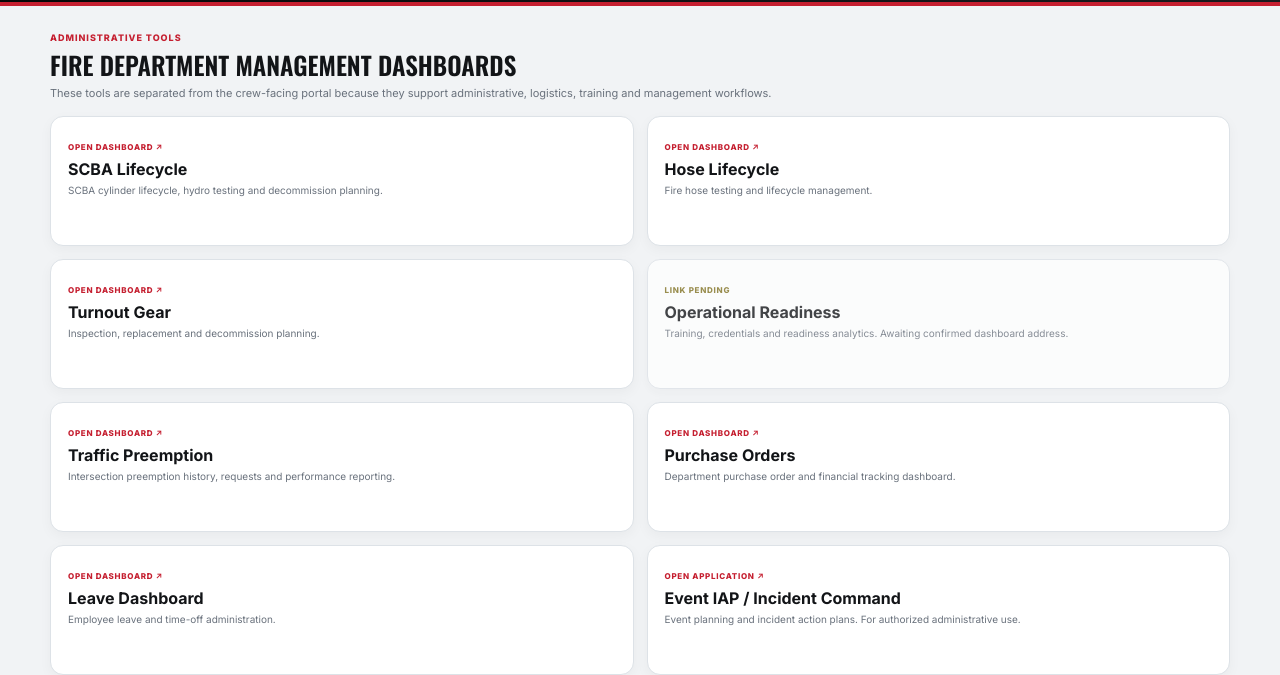
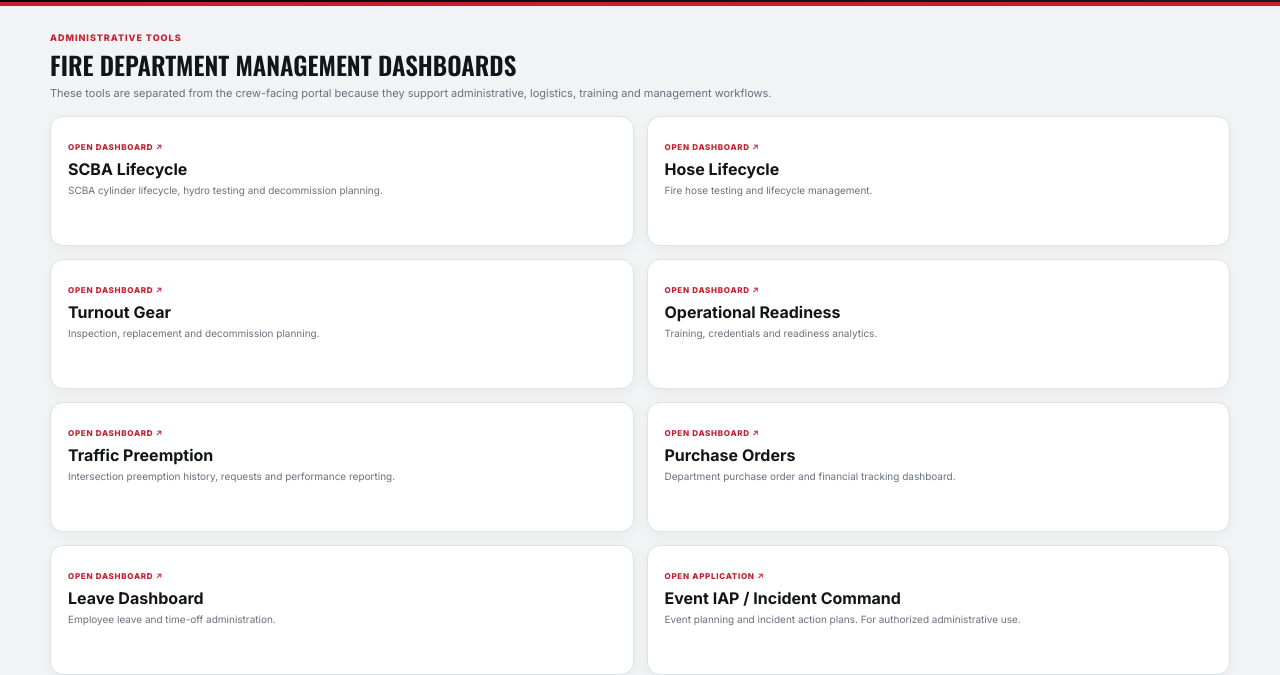
Before and after one commit to wtfdoperativenotifications/wtfd-employee-portal, a plain HTML site: page admin.html in a window 1280 px wide. Shown: the part 126-801 px from the top of the page. Drawn offline with nearby package versions, Linux system fonts and the light colour scheme.

Commit message:
Activate officer operational readiness dashboard link (#2)

```diff
--- a/admin.html
+++ b/admin.html
@@ -20,7 +20,7 @@
     <a class="card active" href="https://wtfd-scba-lifecycle.wtfd-operativenotfications.workers.dev/" target="_blank" rel="noopener noreferrer"><span>Open dashboard ↗</span><h3>SCBA Lifecycle</h3><p>SCBA cylinder lifecycle, hydro testing and decommission planning.</p></a>
     <a class="card active" href="https://wtfd-hose-lifecycle.wtfd-operativenotfications.workers.dev/" target="_blank" rel="noopener noreferrer"><span>Open dashboard ↗</span><h3>Hose Lifecycle</h3><p>Fire hose testing and lifecycle management.</p></a>
     <a class="card active" href="https://turnout-gear-dashboard.wtfd-operativenotfications.workers.dev/" target="_blank" rel="noopener noreferrer"><span>Open dashboard ↗</span><h3>Turnout Gear</h3><p>Inspection, replacement and decommission planning.</p></a>
-    <div class="card pending"><span>Link pending</span><h3>Operational Readiness</h3><p>Training, credentials and readiness analytics. Awaiting confirmed dashboard address.</p></div>
+    <a class="card active" href="https://wtfd-fleet-dashboard.pages.dev/readiness?view=officer" target="_blank" rel="noopener noreferrer"><span>Open dashboard ↗</span><h3>Operational Readiness</h3><p>Training, credentials and readiness analytics.</p></a>
     <a class="card active" href="https://preemption.washingtontwpfire.org/" target="_blank" rel="noopener noreferrer"><span>Open dashboard ↗</span><h3>Traffic Preemption</h3><p>Intersection preemption history, requests and performance reporting.</p></a>
     <a class="card active" href="https://wtfd-po-dashboard.hartleywtfd.workers.dev/" target="_blank" rel="noopener noreferrer"><span>Open dashboard ↗</span><h3>Purchase Orders</h3><p>Department purchase order and financial tracking dashboard.</p></a>
     <a class="card active" href="https://wt-leave-dashboard.hartleywtfd.workers.dev/" target="_blank" rel="noopener noreferrer"><span>Open dashboard ↗</span><h3>Leave Dashboard</h3><p>Employee leave and time-off administration.</p></a>
```
